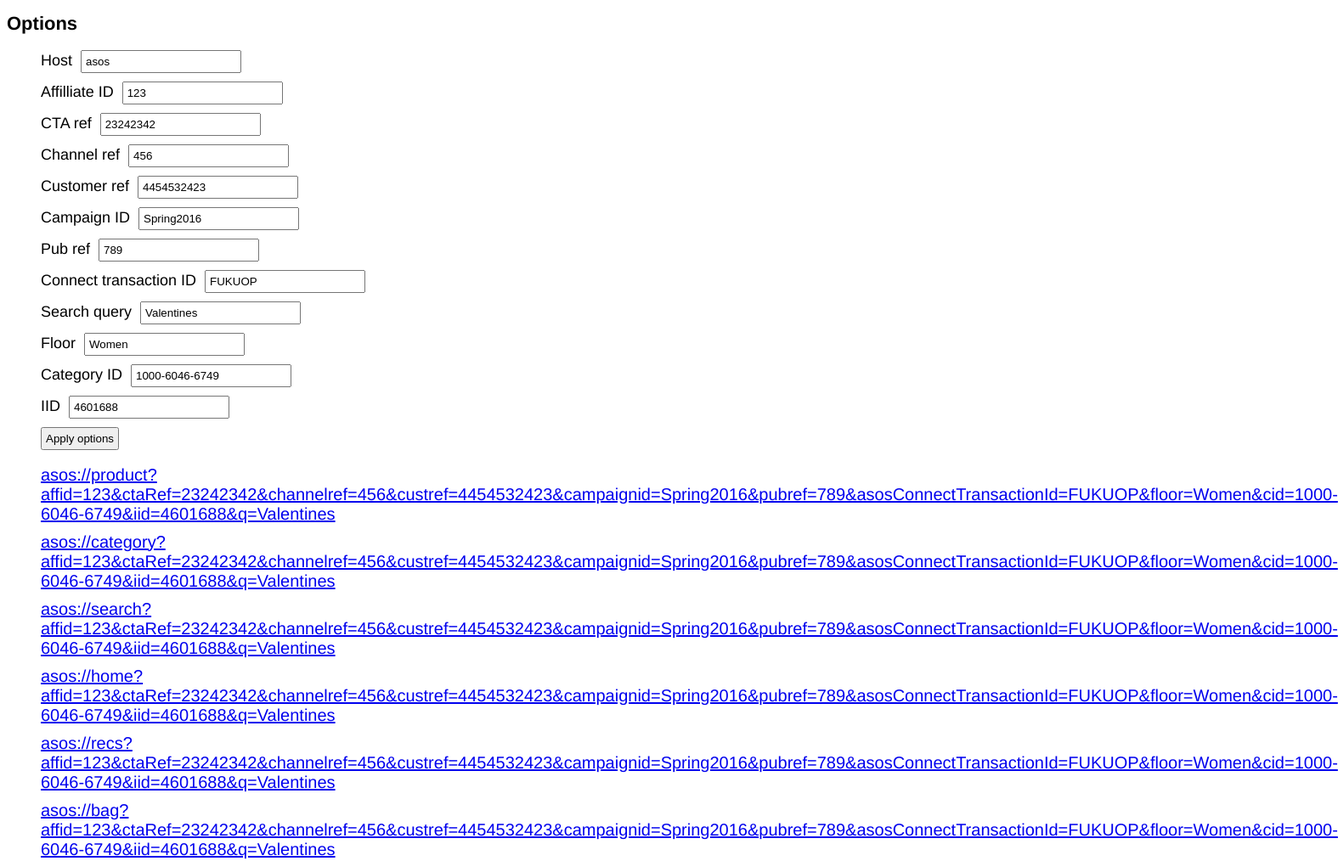
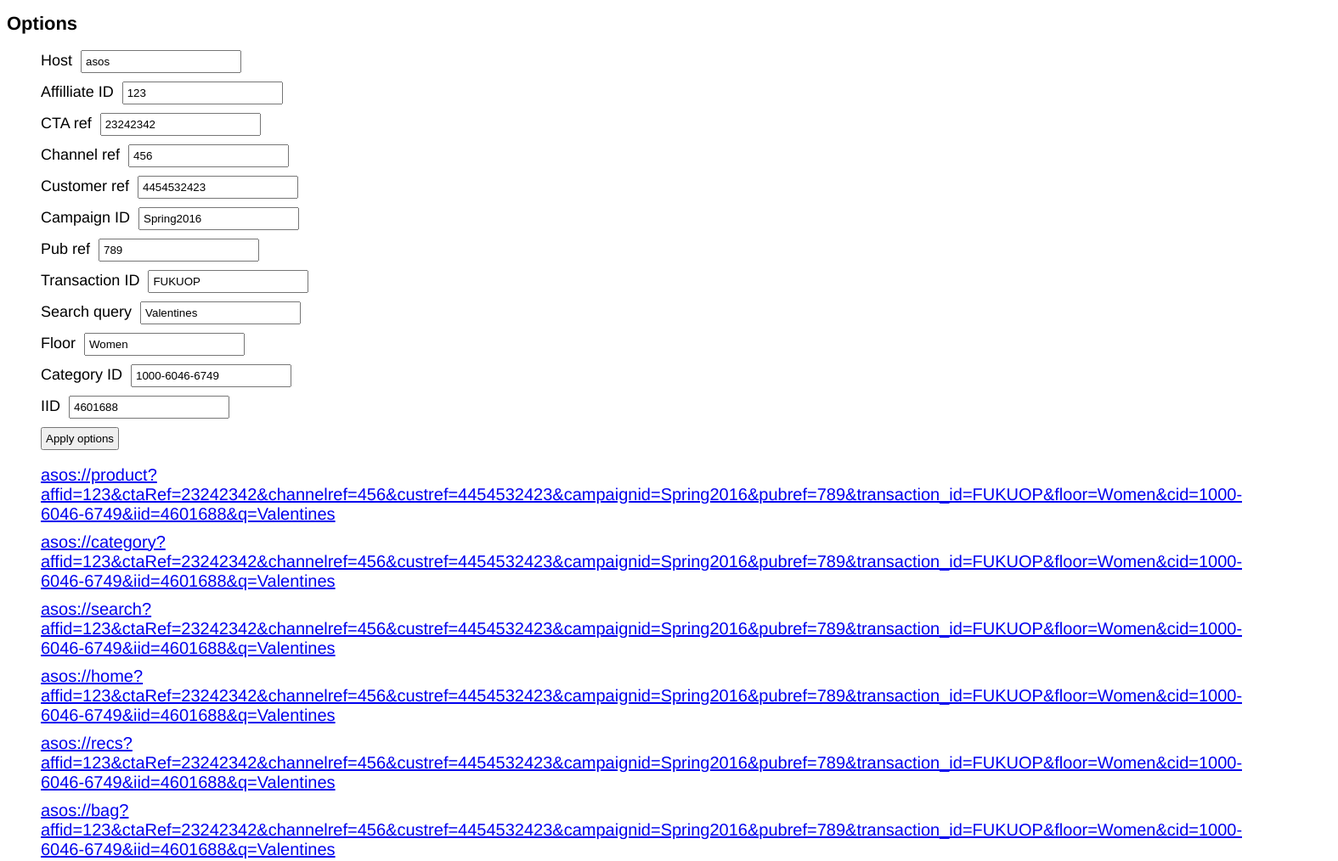
Before and after one commit to asos-anthonyh/asos-anthonyh.github.io, a plain HTML site: page index.html in a window 1280 px wide. Shown: the top 1014 px of the page at 85% size, 1575 px wide, since content can reach past the window. Drawn offline with nearby package versions, Linux system fonts and the light colour scheme.

Commit message:
Changes transaction id values

```diff
--- a/index.html
+++ b/index.html
@@ -50,7 +50,7 @@ label {
 	<li><label class="title">Customer ref</label><input type="text" id="custref" name="custref" value="4454532423"></li>
 	<li><label class="title">Campaign ID</label><input type="text" id="campaignid" name="campaignid" value="Spring2016"></li>
 	<li><label class="title">Pub ref</label><input type="text" id="pubref" name="pubref" value="789"></li>
-	<li><label class="title">Connect transaction ID</label><input type="text" id="asosConnectTransactionId" name="asosConnectTransactionId" value="FUKUOP"></li>
+	<li><label class="title">Transaction ID</label><input type="text" id="transaction_id" name="transaction_id" value="FUKUOP"></li>
 	<li><label class="title">Search query</label><input type="text" id="q" name="q" value="Valentines"></li>
 	<li><label class="title">Floor</label><input type="text" id="floor" name="floor" value="Women"></li>
 	<li><label class="title">Category ID</label><input type="text" id="cID" name="cID" value="1000-6046-6749"></li>
@@ -92,12 +92,12 @@ Please note: No validation is provided for QA purposes.
 	    	var customerRef = valueForId('custref');
 			var campaignId = valueForId('campaignid');
 	    	var pubref = valueForId('pubref');
-	    	var asosConnectTransactionId = valueForId('asosConnectTransactionId');
+	    	var asosConnectTransactionId = valueForId('transaction_id');
 	    	var q = valueForId('q');
 	    	var floor = valueForId('floor');
 	    	var cID = valueForId('cID');
 	    	var iID = valueForId('iID');
-	    	var rawParams = {"affid": affID, "ctaRef": ctaRef, "channelref": channelRef, "custref" : customerRef, "campaignid" : campaignId, "pubref": pubref, "asosConnectTransactionId": asosConnectTransactionId, "floor": floor, "cid": cID, "iid": iID, "q": q}
+	    	var rawParams = {"affid": affID, "ctaRef": ctaRef, "channelref": channelRef, "custref" : customerRef, "campaignid" : campaignId, "pubref": pubref, "transaction_id": asosConnectTransactionId, "floor": floor, "cid": cID, "iid": iID, "q": q}
 
 	    	var count = Object.keys(rawParams).length
 	    	var index = 0
```
